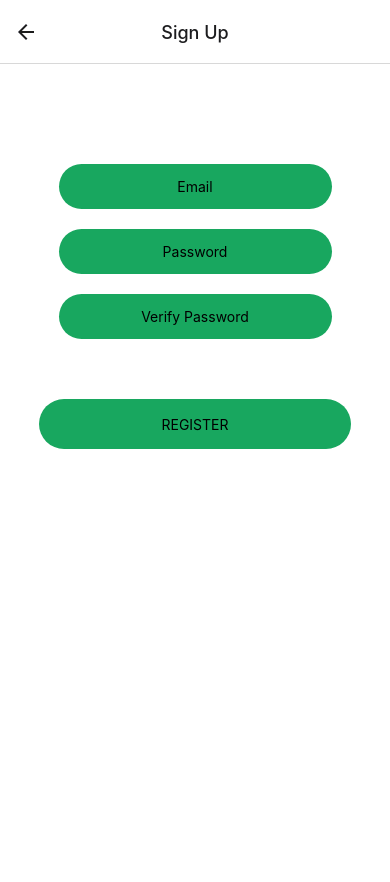
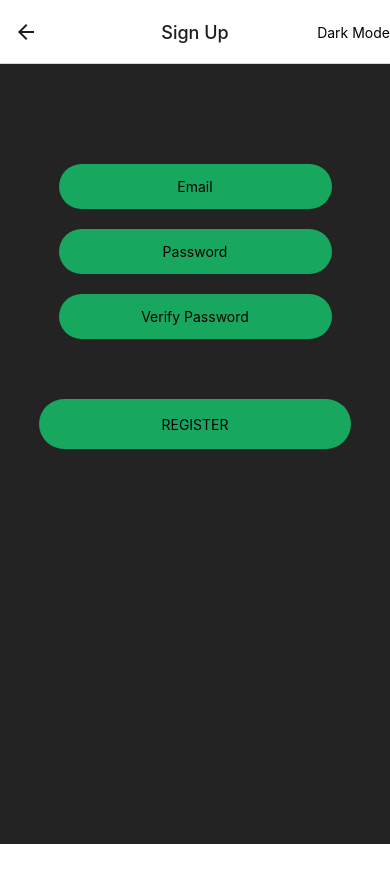
Before and after one commit to Scales-Nature-Park/start-native-app, a React Native app in the folder app/: screen /SignUp in a window 390 px wide. Shown: the top 882 px of the page. Before the commit the page ends 844 px from the top, so only its background shows below. Built offline with nearby package versions, Linux system fonts and the light colour scheme; what react-native-storage would draw is missing.

Commit message:
darkmode init

```diff
--- a/app/Components/DataInput.js
+++ b/app/Components/DataInput.js
@@ -61,6 +61,21 @@ const DataInput = ({route, navigation}) => {
     const [states, setStates] = useState(initialFields);
     const [valid, setValid] = useState(false);
     const [photo, setPhoto] = useState((paramData && paramData.photo) ? paramData.photo : null);
+    const [dark, setDark] = useState(true);
+
+    React.useLayoutEffect(() => {
+        navigation.setOptions({
+          headerRight: () => (
+            <TouchableOpacity onPress= {() => setDark(!dark)}>
+                {
+                    // (dark) ? <Image source={photo} style={styles.image}/> :
+                    //          <Image source={photo} style={styles.image}/>
+                }
+                <Text style={styles.buttonText}>Dark Mode</Text>
+            </TouchableOpacity>
+          ),
+        });
+    });
 
     let validityError = '';
     let photoId = (paramData && paramData.photoId && !photo) ? paramData.photoId : null;
@@ -213,7 +228,7 @@ const DataInput = ({route, navigation}) => {
         } else if (field.name.toLowerCase() == 'time') {
             fields.push(
                 <View style={styles.container1}>
-                    <Text style={styles.timeField}>Time: </Text>
+                    <Text style={(dark) ? styles.timeFieldDark : styles.timeField}>Time: </Text>
                     <View style={styles.inputView}>
                         <TextInput
                         style={styles.TextInput}
@@ -227,7 +242,7 @@ const DataInput = ({route, navigation}) => {
                         />
                     </View>
 
-                    <Text style={styles.timeField}>:</Text>
+                    <Text style={(dark) ? styles.timeFieldDark : styles.timeField}>:</Text>
 
                     <View style={styles.inputView}>
                         <TextInput
@@ -248,7 +263,7 @@ const DataInput = ({route, navigation}) => {
             fields.push(
                 <View style={styles.container1}>
                     <View style={{width: '45%'}}>
-                        <Text style={styles.field}>{field.name}:</Text>
+                        <Text style={(dark) ? styles.fieldDark : styles.field}>{field.name}:</Text>
                     </View>
                     <View style={styles.fieldInput}>
                         {photo && (
@@ -279,7 +294,7 @@ const DataInput = ({route, navigation}) => {
             fields.push(
                 <View style={styles.container1}>
                     <View style={{width: '45%'}}>
-                        <Text style={styles.field}>{field.name}:</Text>
+                        <Text style={(dark) ? styles.fieldDark : styles.field}>{field.name}:</Text>
                     </View>
                     <View style={styles.fieldInput}>
                             <ModalDropdown
@@ -314,7 +329,7 @@ const DataInput = ({route, navigation}) => {
             fields.push(
                 <View style={styles.container1}>
                     <View style={{width: '45%'}}>
-                        <Text style={styles.field}>{field.name}:</Text>
+                        <Text style={(dark) ? styles.fieldDark : styles.field}>{field.name}:</Text>
                     </View>
                     <View style={styles.fieldInput}>
                         <TextInput
@@ -429,7 +444,8 @@ const DataInput = ({route, navigation}) => {
     } console.log(photo);
 
     return (
-        <SafeAreaView style={styles.safeArea}>
+        <SafeAreaView style={(dark) ? styles.safeAreaDark : styles.safeArea}>
+            <View style={styles.overlay}/>
             <ScrollView>
                 <ScrollView horizontal={true}>
                         {categoryButtons}
@@ -550,6 +566,24 @@ const styles = StyleSheet.create({
         backgroundColor: '#fff',
     },
 
+    safeAreaDark: {
+        flex: 1,
+        paddingTop: StatusBar.currentHeight * 35 / 100,
+        paddingBottom: StatusBar.currentHeight * 70 / 100,
+        backgroundColor: '#121212',
+    },
+
+    overlay: {
+        flex: 1,
+        position: 'absolute',
+        left: 0,
+        top: 0,
+        opacity: 0.07,
+        backgroundColor: '#fff',
+        width: Dimensions.get('window').width,
+        height: Dimensions.get('window').height
+    },
+
     dropButton: {
         alignItems: 'center',
         justifyContent: 'center',
@@ -578,7 +612,6 @@ const styles = StyleSheet.create({
 
     container1: {
       flex: 1,
-      backgroundColor: '#fff',
       alignItems: 'center',
       justifyContent: 'space-evenly',
       flexDirection:'row',
@@ -589,7 +622,6 @@ const styles = StyleSheet.create({
 
     container2: {
         flex: 1,
-        backgroundColor: '#fff',
         alignItems: 'center',
         justifyContent: 'center',
         flexDirection: 'column',
@@ -698,9 +730,23 @@ const styles = StyleSheet.create({
         textAlign: 'left',
     },
 
+    timeFieldDark: {
+        fontSize: 20,
+        color: '#fff',
+        marginBottom: 20,
+        textAlign: 'left',
+    },
+
     field: {
         fontSize: 16,
         color: '#000000',
+        marginBottom: 20,
+        textAlign: 'left',
+    },
+
+    fieldDark: {
+        fontSize: 16,
+        color: '#fff',
         marginBottom: 20,
         textAlign: 'left',
     },
--- a/app/Components/Home.js
+++ b/app/Components/Home.js
@@ -1,4 +1,4 @@
-import React from 'react';
+import React, { useState } from 'react';
 import {
     StatusBar,
     StyleSheet,
@@ -6,16 +6,35 @@ import {
     View,
     TouchableOpacity,
     SafeAreaView,
+    Image,
+    Dimensions
 } from 'react-native';
 
 const scalesColors = require('../utils/colors.json');
+const { width, height } = Dimensions.get('window');
 
 const Home = ({route, navigation}) => {
     let id = (route && route.params && route.params.id) ? route.params.id : '';
+    const [dark, setDark] = useState(true);
+
+    React.useLayoutEffect(() => {
+        navigation.setOptions({
+          headerRight: () => (
+            <TouchableOpacity onPress= {() => setDark(!dark)}>
+                {
+                    // (dark) ? <Image source={photo} style={styles.image}/> :
+                    //          <Image source={photo} style={styles.image}/>
+                }
+                <Text>Dark Mode</Text>
+            </TouchableOpacity>
+          ),
+        });
+    });
 
     return (
-        <SafeAreaView style={styles.safeArea}>
-        <View style={styles.container}>
+        <SafeAreaView style={(dark) ? styles.safeAreaDark : styles.safeArea}>
+            <View style={styles.overlay}/>
+            <View style={(dark) ? styles.containerDark : styles.container}>
                 <TouchableOpacity style={styles.buttonView}
                 onPress= {() => {
                     if (route.params.data) route.params.data = undefined;
@@ -71,9 +90,35 @@ const styles = StyleSheet.create({
         backgroundColor: '#fff',
     },
 
+    safeAreaDark: {
+        flex: 1,
+        padding: StatusBar.currentHeight * 70 / 100,
+        backgroundColor: '#121212',
+    },
+
+    overlay: {
+        flex: 1,
+        position: 'absolute',
+        left: 0,
+        top: 0,
+        opacity: 0.07,
+        backgroundColor: '#fff',
+        width: Dimensions.get('window').width,
+        height: Dimensions.get('window').height
+    },
+
     container: {
         flex: 1,
-        backgroundColor: '#fff',
+        alignItems: 'center',
+        justifyContent: 'space-evenly',
+        flexDirection:'column',
+        width: '100%',
+        height: 50,
+        marginTop: 20,
+    },
+
+    containerDark: {
+        flex: 1,
         alignItems: 'center',
         justifyContent: 'space-evenly',
         flexDirection:'column',
--- a/app/Components/LoginForm.js
+++ b/app/Components/LoginForm.js
@@ -11,6 +11,7 @@ import {
     ScrollView,
     SafeAreaView,
     Alert,
+    Dimensions,
 } from 'react-native';
 
 const scalesColors = require('../utils/colors.json');
@@ -19,10 +20,25 @@ const LoginForm = ({ navigation }) => {
     const [email, setEmail] = useState('');
     const [password, setPassword] = useState('');
     const [id, setID] = useState('');
+    const [dark, setDark] = useState(true);
 
+    React.useLayoutEffect(() => {
+        navigation.setOptions({
+          headerRight: () => (
+            <TouchableOpacity onPress= {() => setDark(!dark)}>
+                {
+                    // (dark) ? <Image source={photo} style={styles.image}/> :
+                    //          <Image source={photo} style={styles.image}/>
+                }
+                <Text>Dark Mode</Text>
+            </TouchableOpacity>
+          ),
+        });
+    });
 
     return (
-      <SafeAreaView style={styles.safeArea}>
+      <SafeAreaView style={(dark) ? styles.safeAreaDark : styles.safeArea}>
+      <View style={styles.overlay} />
       <ScrollView>
         <View style={styles.container}>
             <StatusBar style="auto" />
@@ -46,7 +62,7 @@ const LoginForm = ({ navigation }) => {
             </View>
 
             <TouchableOpacity>
-                <Text style={styles.forgot_button}>Forgot Password?</Text>
+                <Text style={(dark) ? styles.forgotDark : styles.forgot}>Forgot Password?</Text>
             </TouchableOpacity>
 
             <TouchableOpacity style={styles.loginBtn}
@@ -107,9 +123,26 @@ const styles = StyleSheet.create({
       backgroundColor: '#fff',
     },
 
+    safeAreaDark: {
+      flex: 1,
+      paddingTop: StatusBar.currentHeight * 70 / 100,
+      paddingBottom: StatusBar.currentHeight * 70 / 100,
+      backgroundColor: '#121212',
+    },
+
+    overlay: {
+      flex: 1,
+      position: 'absolute',
+      left: 0,
+      top: 0,
+      opacity: 0.07,
+      backgroundColor: '#fff',
+      width: Dimensions.get('window').width,
+      height: Dimensions.get('window').height
+    },
+
     container: {
       flex: 1,
-      backgroundColor: "#fff",
       alignItems: "center",
       justifyContent: "center",
       marginTop: 100,
@@ -136,10 +169,16 @@ const styles = StyleSheet.create({
       textAlign: 'center',
     },
 
-    forgot_button: {
+    forgot: {
       height: 30,
       marginBottom: 30,
       color: '#000000',
+    },
+
+    forgotDark: {
+      height: 30,
+      marginBottom: 30,
+      color: '#fff',
     },
 
     loginBtn: {
--- a/app/Components/PrevEntries.js
+++ b/app/Components/PrevEntries.js
@@ -5,9 +5,12 @@ import Entry from './Entry';
 import {
     StatusBar,
     StyleSheet,
+    View,
     Text,
     ScrollView,
     SafeAreaView,
+    TouchableOpacity,
+    Dimensions,
 } from 'react-native';
 
 const scalesColors = require('../utils/colors.json');
@@ -15,9 +18,24 @@ const scalesColors = require('../utils/colors.json');
 const PrevEntries = ({route, navigation}) => {
   const id = route.params.id;
   const entryElems = useSyncState([]);
+  const [dark, setDark] = useState(true);
+
+  React.useLayoutEffect(() => {
+      navigation.setOptions({
+        headerRight: () => (
+          <TouchableOpacity onPress= {() => setDark(!dark)}>
+              {
+                  // (dark) ? <Image source={photo} style={styles.image}/> :
+                  //          <Image source={photo} style={styles.image}/>
+              }
+              <Text>Dark Mode</Text>
+          </TouchableOpacity>
+        ),
+      });
+  });
 
   // load the data from local storage and store it in the entries state
-  if (entryElems.get().length == 0) {
+  if (entryElems.get() && entryElems.get().length == 0) {
     storage.load({
       key: 'entries',
     }).then((local) => {
@@ -30,15 +48,17 @@ const PrevEntries = ({route, navigation}) => {
         }
         if (entryElems.get().length == 0) entryElems.set([<Text style={styles.emptyText}>No Entries Found.</Text>]);
     }).catch((err) => {
-        entryElems.set([<Text style={styles.emptyText}>No Entries Found.</Text>]);
+        entryElems.set(undefined);
     });
   }
 
   return (
-    <SafeAreaView style={styles.safeArea}>
-    <ScrollView>
-      {entryElems.get()}
-    </ScrollView>
+    <SafeAreaView style={(dark) ? styles.safeAreaDark : styles.safeArea}>
+      <View style={styles.overlay}/>
+      <ScrollView>
+        {(entryElems.get()) ? entryElems.get() :
+        <Text style={(dark) ? styles.emptyTextDark : styles.emptyText}>No Entries Found.</Text>}
+      </ScrollView>
     </SafeAreaView>
   );
 };
@@ -51,9 +71,33 @@ const styles = StyleSheet.create({
     backgroundColor: '#fff',
   },
 
+  safeAreaDark: {
+    flex: 1,
+    paddingTop: StatusBar.currentHeight * 70 / 100,
+    paddingBottom: StatusBar.currentHeight * 70 / 100,
+    backgroundColor: '#121212',
+  },
+
+  overlay: {
+    flex: 1,
+    position: 'absolute',
+    left: 0,
+    top: 0,
+    opacity: 0.07,
+    backgroundColor: '#fff',
+    width: Dimensions.get('window').width,
+    height: Dimensions.get('window').height
+},
+
   emptyText: {
     fontSize: 20,
     color: '#000000',
+    textAlign: 'center',
+  },
+
+  emptyTextDark: {
+    fontSize: 20,
+    color: '#fff',
     textAlign: 'center',
   }
 });
--- a/app/Components/Search.js
+++ b/app/Components/Search.js
@@ -27,19 +27,34 @@ function ArrayEquals (array1, array2) {
 }
 
 const Search = ({route, navigation}) => {
+    const states = useSyncState([]);
+    const criteriaElements = useSyncState([]);
+    const selections = useSyncState([]);
     const [category, setCategory] = useState('Turtle');
     const [entries, setEntries] = useState([]);
     const [criteria, setCriteria] = useState([]);
-    const states = useSyncState([]);
-    const criteriaElements = useSyncState([]);
-    const selections = useSyncState([]);
+    const [dark, setDark] = useState(true);
+
+    React.useLayoutEffect(() => {
+        navigation.setOptions({
+          headerRight: () => (
+            <TouchableOpacity onPress= {() => setDark(!dark)}>
+                {
+                    // (dark) ? <Image source={photo} style={styles.image}/> :
+                    //          <Image source={photo} style={styles.image}/>
+                }
+                <Text>Dark Mode</Text>
+            </TouchableOpacity>
+          ),
+        });
+    });
 
     const displayField = (field, fields, index) => {
         if (field.dropDown) {
             fields.splice(index, 0,
                 <View style={styles.container}>
                     <View style={{width: '45%'}}>
-                        <Text style={styles.field}>{field.name}:</Text>
+                        <Text style={(dark) ? styles.fieldDark : styles.field}>{field.name}:</Text>
                     </View>
                     <View style={styles.fieldInput}>
                         <ModalDropdown
@@ -74,7 +89,7 @@ const Search = ({route, navigation}) => {
             fields.splice(index, 0,
                 <View style={styles.entryLine}>
                     <View style={{width: '45%'}}>
-                        <Text style={styles.field}>{field.name}:</Text>
+                        <Text style={(dark) ? styles.fieldDark : styles.field}>{field.name}:</Text>
                     </View>
                     <View style={styles.fieldInput}>
                         <TextInput
@@ -250,7 +265,8 @@ const Search = ({route, navigation}) => {
     resetCriteria(modfSearchFields);
 
     return (
-        <SafeAreaView style={styles.safeArea}>
+        <SafeAreaView style={(dark) ? styles.safeAreaDark : styles.safeArea}>
+        <View style={styles.overlay}/>
         <ScrollView>
             <ScrollView horizontal={true}>
                 {categoryButtons}
@@ -346,6 +362,24 @@ const styles = StyleSheet.create({
       backgroundColor: '#fff',
     },
 
+    safeAreaDark: {
+        flex: 1,
+        paddingTop: StatusBar.currentHeight * 70 / 100,
+        paddingBottom: StatusBar.currentHeight * 70 / 100,
+        backgroundColor: '#121212',
+    },
+
+    overlay: {
+        flex: 1,
+        position: 'absolute',
+        left: 0,
+        top: 0,
+        opacity: 0.07,
+        backgroundColor: '#fff',
+        width: Dimensions.get('window').width,
+        height: Dimensions.get('window').height
+    },
+
     searchResults: {
         width: '100%',
         justifyContent: 'center',
@@ -362,7 +396,6 @@ const styles = StyleSheet.create({
 
     container: {
         flex: 1,
-        backgroundColor: "#fff",
         alignItems: "center",
         width: '100%',
         justifyContent: "center",
@@ -370,7 +403,6 @@ const styles = StyleSheet.create({
 
     entryLine: {
         flex: 1,
-        backgroundColor: '#fff',
         alignItems: 'center',
         justifyContent: 'space-evenly',
         flexDirection:'row',
@@ -472,6 +504,13 @@ const styles = StyleSheet.create({
         textAlign: 'left',
     },
 
+    fieldDark: {
+        fontSize: 16,
+        color: '#fff',
+        marginBottom: 20,
+        textAlign: 'left',
+    },
+
     fieldInput: {
         alignItems: 'center',
         width: '50%',
--- a/app/Components/Signup.js
+++ b/app/Components/Signup.js
@@ -10,6 +10,7 @@ import {
     TouchableOpacity,
     SafeAreaView,
     ScrollView,
+    Dimensions,
     Alert,
 } from 'react-native';
 
@@ -19,9 +20,28 @@ const Signup = ({ navigation }) => {
     const [email, setEmail] = useState('');
     const [password, setPassword] = useState('');
     const [password2, setPassword2] = useState('');
+    const [dark, setDark] = useState(true);
+
+    React.useLayoutEffect(() => {
+        navigation.setOptions({
+          headerRight: () => (
+            <TouchableOpacity onPress= {() => {
+                    console.log(dark);
+                    setDark(!dark);
+                }}>
+                {
+                    // (dark) ? <Image source={photo} style={styles.image}/> :
+                    //          <Image source={photo} style={styles.image}/>
+                }
+                <Text style={styles.buttonText}>Dark Mode</Text>
+            </TouchableOpacity>
+          ),
+        });
+    });
 
     return (
-      <SafeAreaView style={styles.safeArea}>
+      <SafeAreaView style={(dark) ? styles.safeAreaDark : styles.safeArea}>
+      <View style={styles.overlay}/>
       <ScrollView>
         <View style={styles.container}>
             <StatusBar style="auto" />
@@ -104,9 +124,26 @@ const styles = StyleSheet.create({
       backgroundColor: '#fff',
     },
 
+    safeAreaDark: {
+      flex: 1,
+      paddingTop: StatusBar.currentHeight * 70 / 100,
+      paddingBottom: StatusBar.currentHeight * 70 / 100,
+      backgroundColor: '#121212',
+    },
+
+    overlay: {
+      flex: 1,
+      position: 'absolute',
+      left: 0,
+      top: 0,
+      opacity: 0.07,
+      backgroundColor: '#fff',
+      width: Dimensions.get('window').width,
+      height: Dimensions.get('window').height
+    },
+
     container: {
       flex: 1,
-      backgroundColor: "#fff",
       alignItems: "center",
       justifyContent: "center",
       marginTop: 100,
--- a/app/utils/fields.json
+++ b/app/utils/fields.json
@@ -870,7 +870,7 @@
         "Category": "Turtle",
         "ConditionalFields": [
             {
-                "name": "Notch Codes",
+                "name": "Notch Code",
                 "dropDown": false
             },
             {
```
Also changed, not shown: 1 other file (tests, documents, lock files or other folders). Lines whose indentation alone changed are shown as unchanged.
